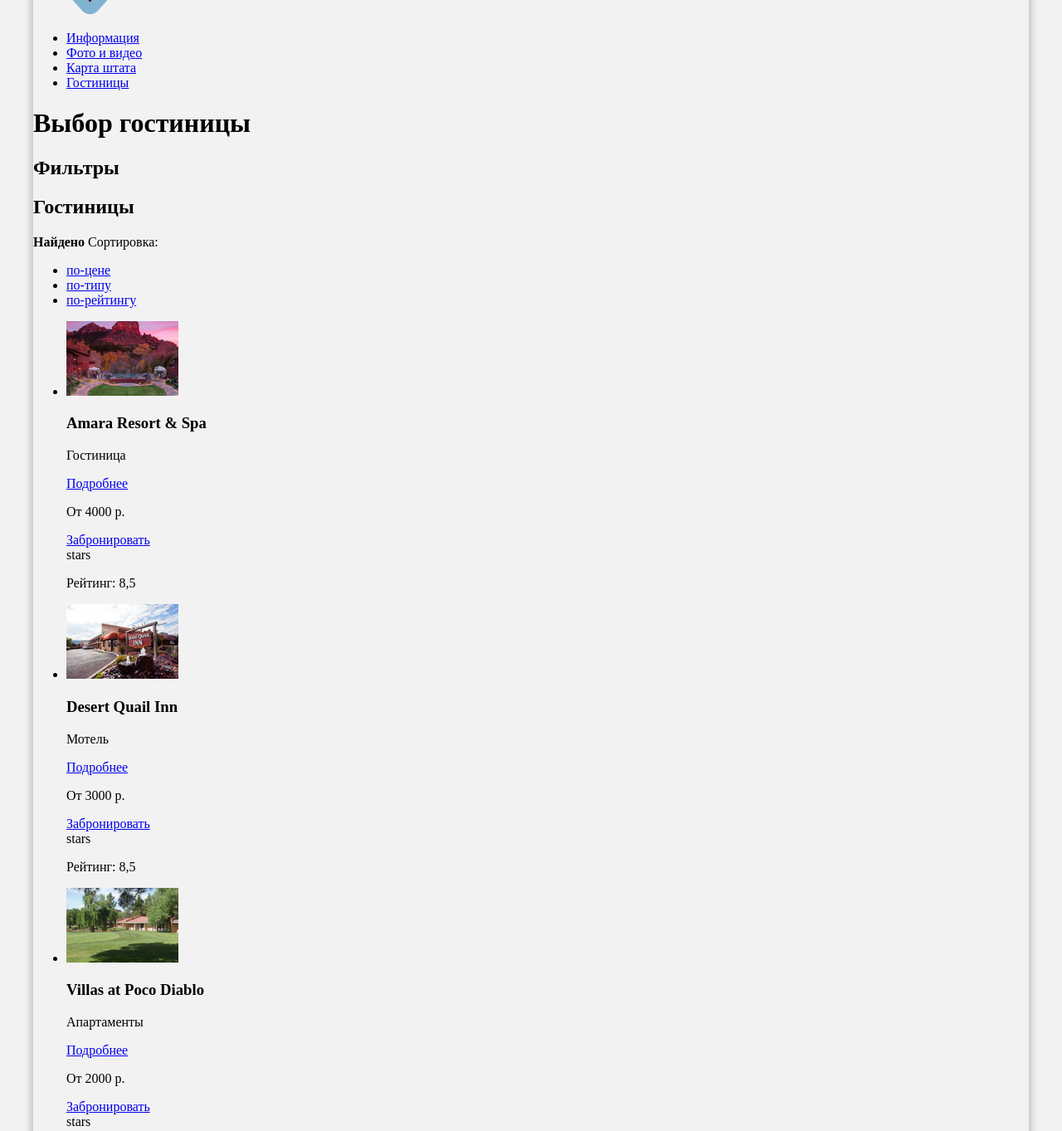
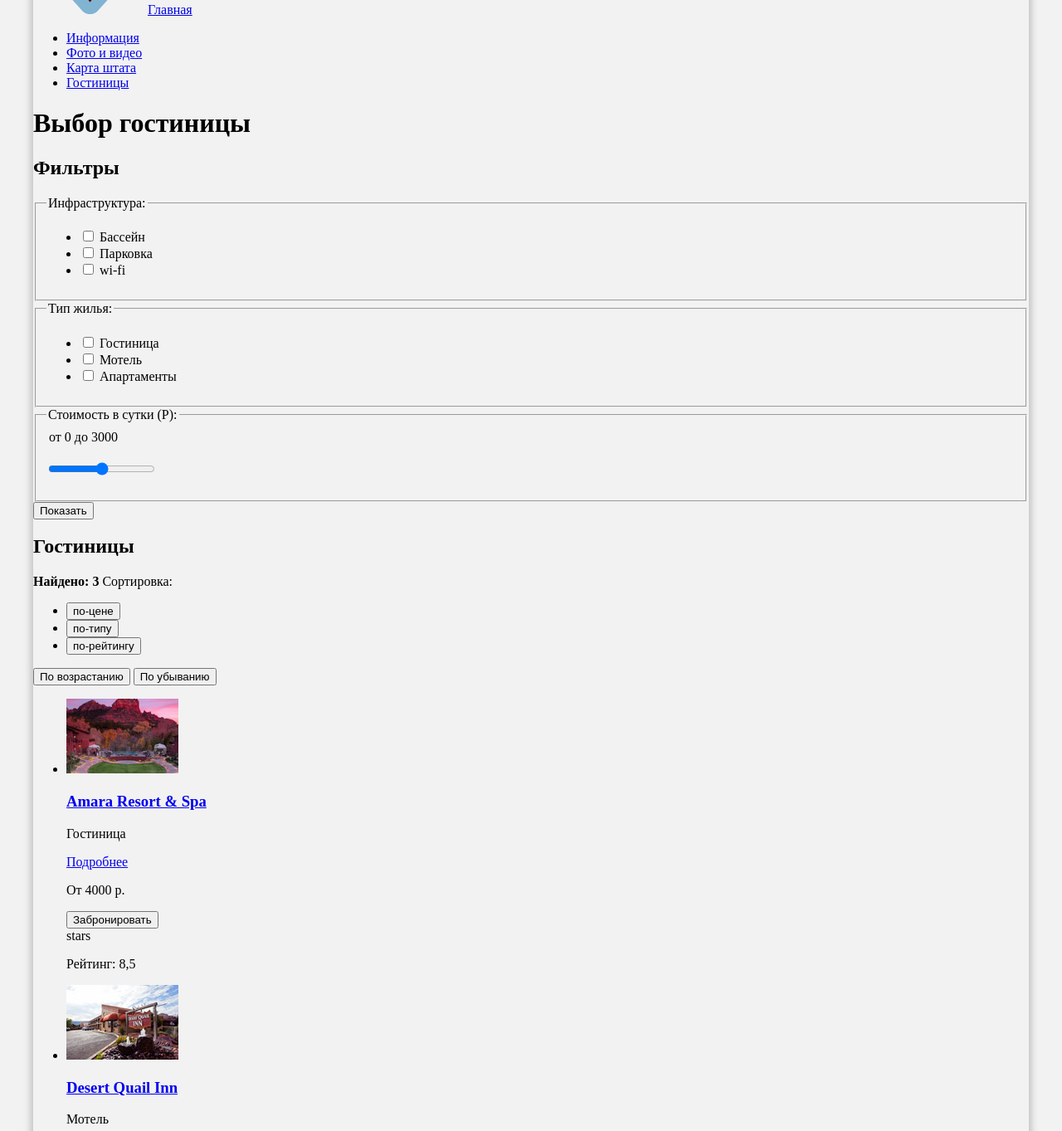
Before and after one commit to cruiser76/684701-sedona, a plain HTML site: page hotels.html in a window 1280 px wide. Shown: the part 53-1416 px from the top of the page at 83% size. Drawn offline with Linux system fonts and the light colour scheme.

Commit message:
сделаны формы, доступность

```diff
--- a/hotels.html
+++ b/hotels.html
@@ -11,7 +11,7 @@
     <header class="page-header">
         <nav class="main-menu">
             <div class="logo">
-                <a href="index.html"><img alt="Логотип" src="img/logo.png" width="138" height="70"></a>
+                <a href="index.html"><img alt="Логотип" src="img/logo.png" width="138" height="70">Главная</a>
             </div>
         <ul>
             <li><a href="#">Информация</a></li>
@@ -23,35 +23,102 @@
     </header>
 
     <main>
-        <h1 class="hidden">Выбор гостиницы</h1>
+        <h1 class="visually-hidden">Выбор гостиницы</h1>
         <section class="filters">
-            <h2 class="hidden">Фильтры</h2>
-            <!--Здесь будет форма фильтров-->
+            <h2 class="visually-hidden">Фильтры</h2>
+            <form class="fiters-form" action="http://echo.htmlacademy.ru" method="POST">
+                <fieldset class="infrastructure-filters">
+                    <legend>
+                        Инфраструктура:
+                    </legend>
+                    <ul>
+                        <li class="infrastructure-item">
+                            <input type="checkbox" id="pool" name="pool-field">
+                            <label for="pool">Бассейн</label>
+                        </li>
+                        <li class="infrastructure-item">
+                            <input type="checkbox" id="parking" name="parking-field">
+                            <label for="parking">Парковка</label>
+                        </li>
+                        <li class="infrastructure-item">
+                            <input type="checkbox" id="wi-fi" name="wi-fi-field">
+                            <label for="wi-fi">wi-fi</label>
+                        </li>
+                    </ul>
+                </fieldset>
+                <fieldset class="type-housing-filters">
+                    <legend>
+                        Тип жилья:
+                    </legend>
+                    <ul>
+                        <li class="type-housing-item">
+                            <input type="checkbox" id="hotel" name="hotel-field">
+                            <label for="hotel">Гостиница</label>
+                        </li>
+                        <li class="type-housing-item">
+                            <input type="checkbox" id="motel" name="motel-field">
+                            <label for="motel">Мотель</label>
+                        </li>
+                        <li class="type-housing-item">
+                            <input type="checkbox" id="apartments" name="apartments-field">
+                            <label for="apartments">Апартаменты</label>
+                        </li>
+                    </ul>
+                </fieldset>
+                <fieldset class="price-range">
+                    <legend>
+                        Стоимость в сутки (Р):
+                    </legend>
+                    <table class="price-table">
+                        <tr>
+                            <td>
+                                от 0
+                            </td>
+                            <td>
+                                до 3000
+                            </td>
+                        </tr>
+                    </table>
+                    <p class="price-item">
+                        <input type="range" min="0" max="3000" name="price-range">
+                    </p>
+                </fieldset>
+                <button class="button" type="submit">Показать</button>
+            </form>
         </section>
         <section class="hotels">
-            <h2 class="hidden">Гостиницы</h2>
+            <h2 class="visually-hidden">Гостиницы</h2>
             <div class="sort">
-                <b>Найдено</b>
+                <b>Найдено: <span class="result-number">3</span></b>
                 <span>Сортировка:</span>
                 <ul class="sort-by-list">
-                    <li class="sort-by-item"><a href="#">по-цене</a></li>
-                    <li class="sort-by-item"><a href="#">по-типу</a></li>
-                    <li class="sort-by-item"><a href="#">по-рейтингу</a></li>
+                    <li class="sort-by-item">
+                        <button type="button">по-цене</button>
+                    </li>
+                    <li class="sort-by-item">
+                        <button type="button">по-типу</button>
+                    </li>
+                    <li class="sort-by-item">
+                        <button type="button">по-рейтингу</button>
+                    </li>
                 </ul>
-
+                <button class="button up-button">По возрастанию</button>
+                <button class="button down-button">По убыванию</button>
             </div>
             <ul class="hotels-list">
                 <li class="hotels-item">
                     <img src="img/layer_21.jpg" alt="Amara Resort & Spa">
                     <div class="hotels-brief">
-                        <h3>Amara Resort & Spa</h3>
+                        <a href="#">
+                            <h3>Amara Resort & Spa</h3>
+                        </a>
                         <div>
                             <p>Гостиница</p>
                             <a href="#">Подробнее</a>
                         </div>
                         <div>
                             <p>От 4000 р.</p>
-                            <a href="#">Забронировать</a>
+                            <button type="button" class="button">Забронировать</button>
                         </div>
                     </div>
                     <div class="hotels-rating">
@@ -62,32 +129,36 @@
                 <li class="hotels-item">
                     <img src="img/layer_89.jpg" alt="Desert Quail Inn">
                     <div class="hotels-brief">
-                        <h3>Desert Quail Inn</h3>
+                        <a href="#">
+                            <h3>Desert Quail Inn</h3>
+                        </a>
                         <div>
                             <p>Мотель</p>
                             <a href="#">Подробнее</a>
                         </div>
                         <div>
                             <p>От 3000 р.</p>
-                            <a href="#">Забронировать</a>
+                            <button type="button" class="button">Забронировать</button>
                         </div>
                     </div>
                     <div class="hotels-rating">
-                            <span class="stars">stars</span>
+                        <span class="stars">stars</span>
                         <p>Рейтинг: 8,5</p>
                     </div>
                 </li>
                 <li class="hotels-item">
                     <img src="img/layer_22.jpg" alt="Villas at Poco Diablo">
                     <div class="hotels-brief">
-                        <h3>Villas at Poco Diablo</h3>
+                        <a href="#">
+                            <h3>Villas at Poco Diablo</h3>
+                        </a>
                         <div>
                             <p>Апартаменты</p>
                             <a href="#">Подробнее</a>
                         </div>
                         <div>
                             <p>От 2000 р.</p>
-                            <a href="#">Забронировать</a>
+                            <button type="button" class="button">Забронировать</button>
                         </div>
                     </div>
                     <div class="hotels-rating">
@@ -102,9 +173,9 @@
     <footer>
         <b>#visitsedona</b>
         <ul class="social">
-            <li class="social-btn social-tw"><a>twitter</a></li>
-            <li class="social-btn social-fb"><a>facebook</a></li>
-            <li class="social-btn social-youtube"><a>youtube</a></li>
+            <li class="social-btn social-tw"><a href="#">twitter</a></li>
+            <li class="social-btn social-fb"><a href="#">facebook</a></li>
+            <li class="social-btn social-youtube"><a href="#">youtube</a></li>
         </ul>
         <a class="acdemy-logo" href="https://htmlacademy.ru/intensive/htmlcss" title="Профессиональный
             HTML и CSS, уровень 1">
```
Also changed, not shown: index.html (+30 -11 lines).
